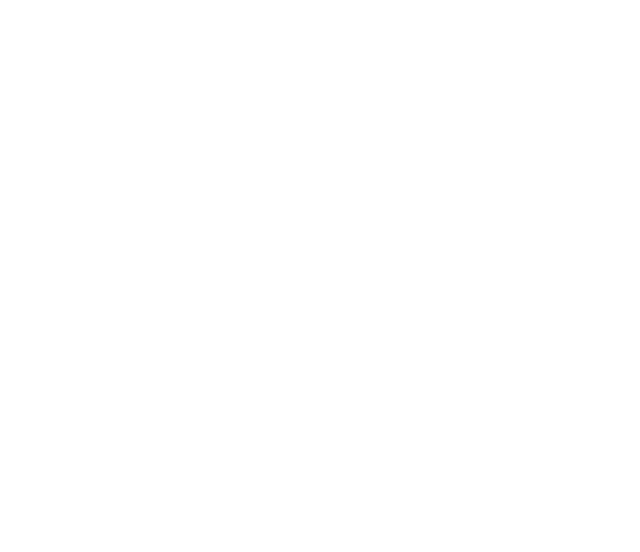
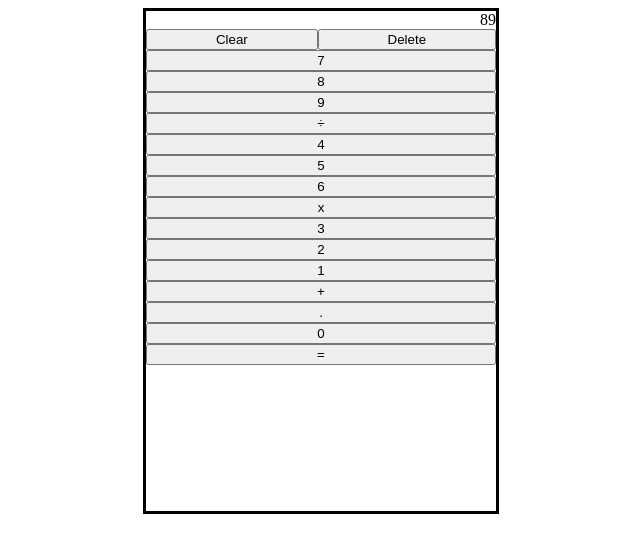
Before and after one commit to DukeBen/calculator, a plain HTML site: page index.html in a window 1280 px wide. Shown: the whole page, without its empty margins (319-959 px from the left). Drawn offline with Linux system fonts and the light colour scheme.

Commit message:
Create the calculator in HTML.  Still has to be styled

```diff
--- a/index.html
+++ b/index.html
@@ -8,6 +8,29 @@
     <link rel = 'stylesheet' href = 'style.css'>
 </head>
 <body>
+    <div class = 'calculator'>
+        <div class = 'display'>89</div>
+        <div class = 'container1'>
+            <button class = 'clear'>Clear</button>
+            <button class = 'delete'>Delete</button>
+        </div class = 'ops-nums'>
+            <button class = '7'>7</button>
+            <button class = '8'>8</button>
+            <button class = '9'>9</button>
+            <button class = 'divide'>÷</button>
+            <button class = '4'>4</button>
+            <button class = '5'>5</button>
+            <button class = '6'>6</button>
+            <button class = 'multiply'>x</button>
+            <button class = '3'>3</button>
+            <button class = '2'>2</button>
+            <button class = '1'>1</button>
+            <button class = 'add'>+</button>
+            <button class = '.'>.</button>
+            <button class = '0'>0</button>
+            <button class = '='>=</button>
+        </div>
+    </div>
     <script src = 'script.js'></script>
 </body>
 </html>
--- a/style.css
+++ b/style.css
@@ -0,0 +1,28 @@
+body{
+    display: flex;
+    justify-content: center;
+    align-items: center;
+}
+.display{
+    text-align:right;
+}
+.calculator{
+    display:flex;
+    flex-direction: column;
+    border: 3px solid black;
+    width: 350px;
+    height:500px;
+}
+
+.container1{
+    display:flex;
+}
+.clear,.delete{
+    flex-grow:1;
+}
+
+.ops-nums{
+    display:flex;
+    flex:1;
+    flex-wrap: wrap;
+}
```
